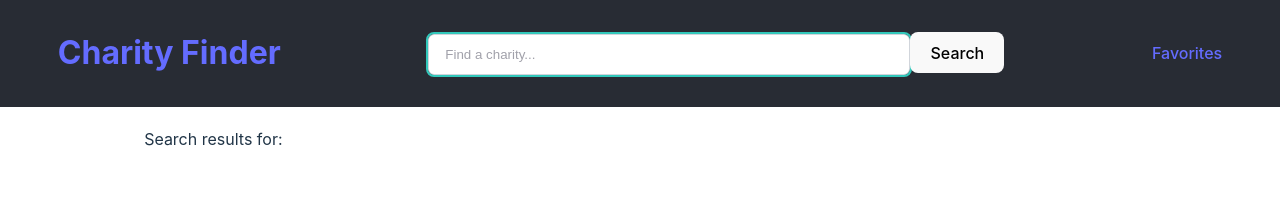
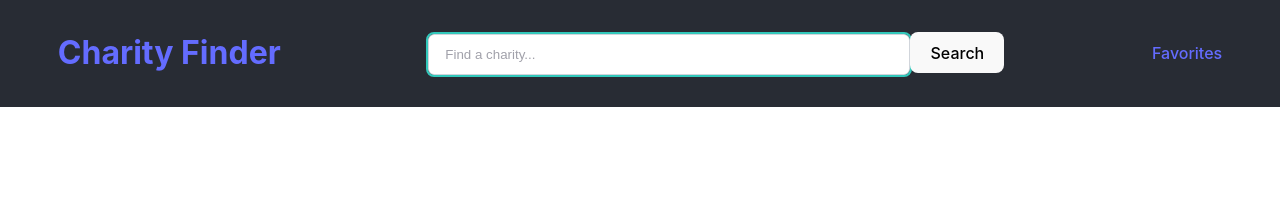
Before and after one commit to williamphk/charity-finder-ts, a React (Vite) app: page / in a window 1280 px wide. Shown: the top 217 px of the page. Built offline with nearby package versions, Linux system fonts and the light colour scheme.

Commit message:
Updated CharityList

```diff
--- a/src/components/CharityList.css
+++ b/src/components/CharityList.css
@@ -1,8 +1,12 @@
 /* Container for the list of charities */
+.search-results {
+  margin-top: 20px;
+}
+
 .charity-list {
   display: grid;
   grid-template-columns: repeat(3, 1fr);
-  margin: 20px;
+  margin: 10px;
   gap: 20px;
   column-gap: 40px;
 }
--- a/src/components/CharityList.tsx
+++ b/src/components/CharityList.tsx
@@ -11,8 +11,11 @@ interface CharityListProps {
 
 const CharityList: React.FC<CharityListProps> = ({ charities, searchTerm }) => {
   return (
+    <div>
+      {charities.length > 0 && (
+        <div>
+          <div className="search-results">Search results for:{searchTerm}</div>
           <div className="charity-list">
-      <div>Search results for:{searchTerm}</div>
             {charities.map((charity) => (
               <div key={charity.ein} className="charity-item">
                 <Link to={`/charity/${charity.ein}`}>
@@ -32,6 +35,9 @@ const CharityList: React.FC<CharityListProps> = ({ charities, searchTerm }) => {
               </div>
             ))}
           </div>
+        </div>
+      )}
+    </div>
   );
 };
 
```
Lines whose indentation alone changed are shown as unchanged.
